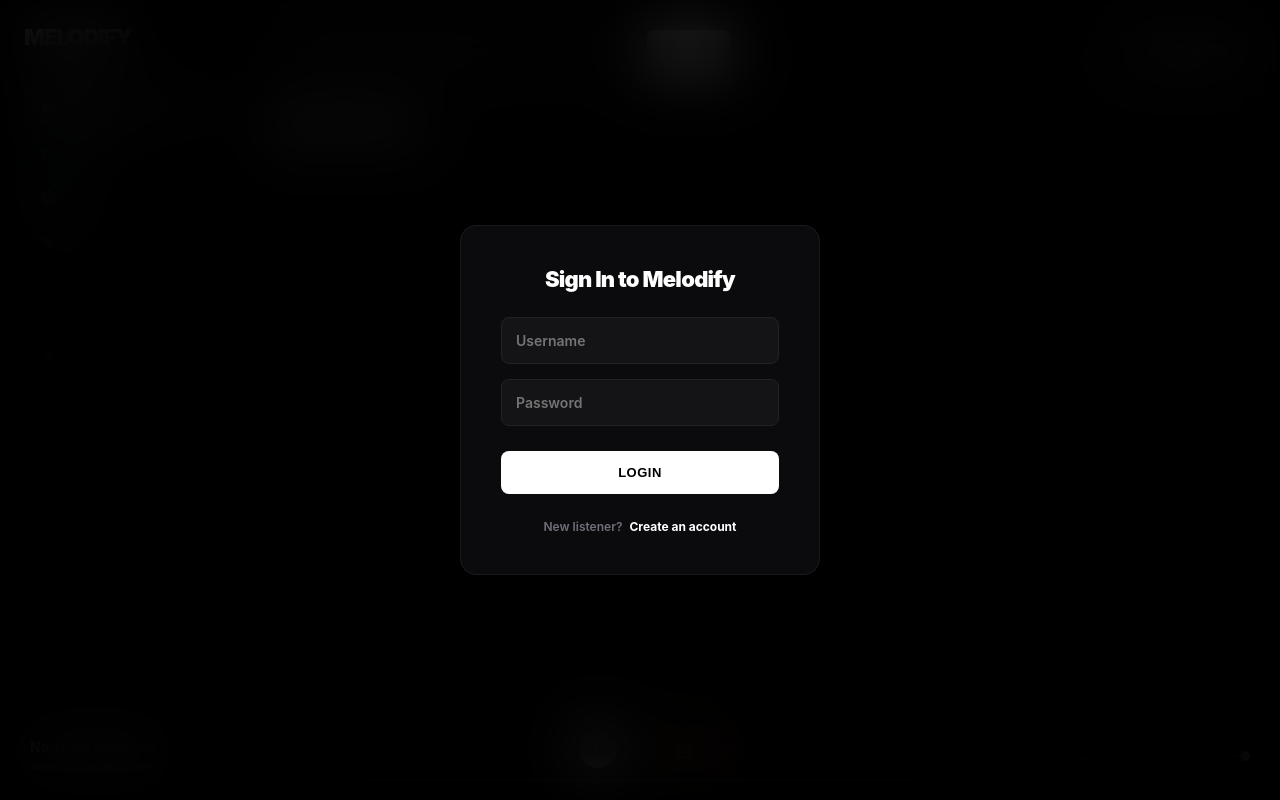
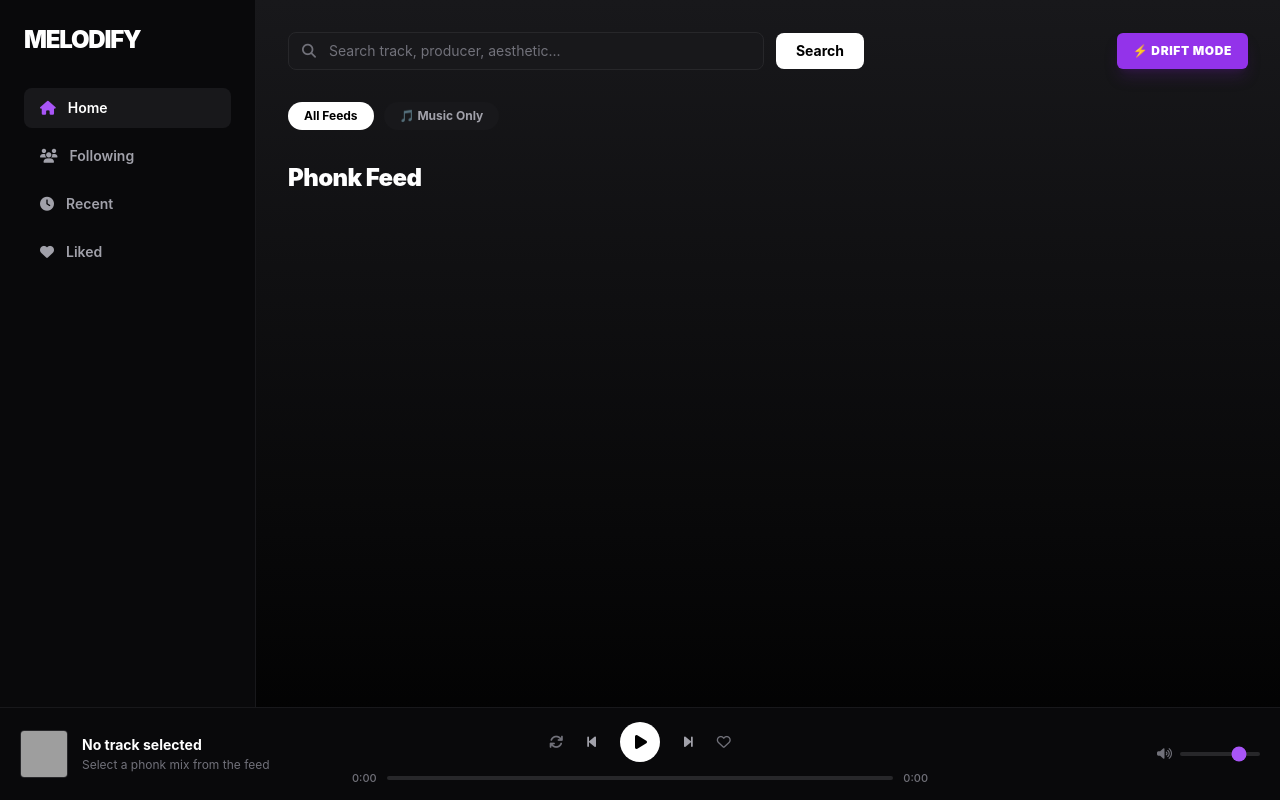
Before and after one commit to Melodify2014/melodify-app, a website: page public/index.html in a window 1280 px wide. Drawn offline with nearby package versions, Linux system fonts and the light colour scheme; grey boxes are pictures that could not be loaded.

Commit message:
Update index.html

```diff
--- a/public/index.html
+++ b/public/index.html
@@ -3,98 +3,134 @@
 <head>
     <meta charset="UTF-8">
     <meta name="viewport" content="width=device-width, initial-scale=1.0">
-    <title>Melodify // Phonk Audio Deck</title>
+    <title>Melodify - Phonk Streaming</title>
+    <script src="https://cdn.tailwindcss.com"></script>
+    <link rel="stylesheet" href="https://cdnjs.cloudflare.com/ajax/libs/font-awesome/6.4.0/css/all.min.css">
     <link rel="stylesheet" href="styles.css">
 </head>
-<body>
+<body class="bg-black text-white min-h-screen antialiased flex overflow-hidden">
 
-    <div id="auth-overlay" class="auth-modal">
-        <div class="auth-box">
-            <h2 id="auth-title">Sign In to Melodify</h2>
-            <div id="auth-error" class="auth-error-msg"></div>
-            <input type="text" id="auth-user" placeholder="Username">
-            <input type="password" id="auth-pass" placeholder="Password">
-            <button onclick="handleAuthSubmit()" id="auth-submit-btn" class="auth-main-btn">LOGIN</button>
-            <p class="auth-toggle-text">
-                <span id="auth-switch-prompt">New listener?</span>
-                <a href="#" onclick="toggleAuthMode()" id="auth-switch-link">Create an account</a>
-            </p>
+    <aside class="w-64 bg-zinc-950 p-6 flex flex-col justify-between border-r border-zinc-900 select-none">
+        <div class="space-y-8">
+            <h1 class="text-2xl font-black tracking-tighter text-white">MELODIFY</h1>
+            <nav class="space-y-2">
+                <a href="#" id="nav-home" class="flex items-center gap-3 text-sm font-semibold text-white bg-zinc-900 px-4 py-2.5 rounded-lg transition-all">
+                    <i class="fa-solid fa-house text-purple-500"></i> Home
+                </a>
+                <a href="#" id="nav-following" class="flex items-center gap-3 text-sm font-semibold text-zinc-400 hover:text-white px-4 py-2.5 transition-colors">
+                    <i class="fa-solid fa-users"></i> Following
+                </a>
+                <a href="#" id="nav-recent" class="flex items-center gap-3 text-sm font-semibold text-zinc-400 hover:text-white px-4 py-2.5 transition-colors">
+                    <i class="fa-solid fa-clock"></i> Recent
+                </a>
+                <a href="#" id="nav-liked" class="flex items-center gap-3 text-sm font-semibold text-zinc-400 hover:text-white px-4 py-2.5 transition-colors">
+                    <i class="fa-solid fa-heart"></i> Liked
+                </a>
+            </nav>
+        </div>
+        <div class="space-y-4 pt-4 border-t border-zinc-900">
+            <p class="text-xs text-zinc-500 font-medium">Connected: melodify owner</p>
+            <button class="w-full text-left text-sm font-semibold text-red-500 hover:text-red-400 flex items-center gap-2 transition-colors">
+                <span class="w-2 h-2 bg-red-500 rounded-full animate-pulse"></span> Disconnect
+            </button>
+        </div>
+    </aside>
+
+    <main class="flex-1 bg-gradient-to-b from-zinc-900 to-black p-8 pb-32 overflow-y-auto h-screen">
+        <header class="flex items-center justify-between mb-8 gap-4">
+            <div class="flex items-center gap-3 flex-1 max-w-xl">
+                <div class="relative w-full">
+                    <i class="fa-solid fa-magnifying-glass absolute left-3.5 top-1/2 -translate-y-1/2 text-zinc-500 text-sm"></i>
+                    <input
+                        type="text"
+                        id="search-input"
+                        placeholder="Search track, producer, aesthetic..."
+                        class="w-full bg-zinc-900 border border-zinc-800 rounded-lg pl-10 pr-4 py-2 text-sm text-white placeholder-zinc-500 focus:outline-none focus:border-purple-500 transition-colors"
+                    >
+                </div>
+                <button id="search-btn" class="bg-white text-black px-5 py-2 rounded-lg text-sm font-bold hover:bg-zinc-200 transition-colors">
+                    Search
+                </button>
+            </div>
+            <button class="bg-purple-600 hover:bg-purple-700 text-white font-black text-xs tracking-wider uppercase px-4 py-2.5 rounded-md shadow-lg shadow-purple-900/30 transition-all transform active:scale-95">
+                ⚡ DRIFT MODE
+            </button>
+        </header>
+
+        <div class="flex items-center gap-2.5 mb-8">
+            <button id="filter-all" class="px-4 py-1.5 text-xs font-bold rounded-full transition-colors bg-white text-black">
+                All Feeds
+            </button>
+            <button id="filter-music" class="px-4 py-1.5 text-xs font-bold rounded-full transition-colors bg-zinc-900 text-zinc-400 hover:text-white">
+                🎵 Music Only
+            </button>
+        </div>
+
+        <section class="space-y-6">
+            <h2 id="feed-heading" class="text-2xl font-black tracking-tight text-white capitalize">phonk feed</h2>
+            <div id="tracks-grid" class="grid grid-cols-2 sm:grid-cols-3 md:grid-cols-4 lg:grid-cols-5 xl:grid-cols-6 gap-4">
+                </div>
+        </section>
+    </main>
+
+    <div class="fixed bottom-0 left-0 right-0 bg-zinc-950 border-t border-zinc-900 px-5 py-3.5 flex items-center justify-between z-50 select-none">
+        <div class="flex items-center gap-3.5 w-1/4 min-w-[200px]">
+            <img
+                id="player-thumb"
+                src="https://images.unsplash.com/photo-1614613535308-eb5fbd3d2c17?q=80&w=100"
+                alt="Track Thumbnail"
+                class="w-12 h-12 rounded object-cover border border-zinc-800"
+            />
+            <div class="overflow-hidden">
+                <h4 id="player-title" class="text-white text-sm font-bold truncate">No track selected</h4>
+                <p id="player-producer" class="text-zinc-500 text-xs truncate mt-0.5">Select a phonk mix from the feed</p>
             </div>
         </div>
 
-    <div class="layout">
+        <div class="flex flex-col items-center gap-2 w-2/4 max-w-xl">
+            <div class="flex items-center gap-6">
+                <button id="player-loop-btn" class="text-zinc-500 hover:text-zinc-300 transition-colors text-sm focus:outline-none">
+                    <i class="fa-solid fa-arrows-rotate"></i>
+                </button>
 
-        <aside class="sidebar">
-            <div class="logo">MELODIFY</div>
-            <nav class="nav-menu">
-                <button onclick="showHome()" class="nav-btn active" id="btn-home">🏠 Home</button>
-                <button onclick="showFollowing()" class="nav-btn" id="btn-following">👥 Following</button>
-                <button onclick="showRecent()" class="nav-btn" id="btn-recent">🕒 Recent</button>
-                <button onclick="showLiked()" class="nav-btn" id="btn-liked">❤️ Liked</button>
+                <button class="text-zinc-400 hover:text-white transition-colors text-sm">
+                    <i class="fa-solid fa-backward-step"></i>
+                </button>
 
-                <hr style="border:0; border-top:1px solid #1a1a1c; margin:15px 0;">
+                <button id="player-play-btn" class="bg-white text-black p-2.5 rounded-full hover:scale-105 active:scale-95 transition-all flex items-center justify-center w-10 h-10">
+                    <i id="play-icon" class="fa-solid fa-play translate-x-[1px]"></i>
+                </button>
 
-                <div id="user-display-status" style="font-size:11px; padding:0 12px; color:var(--txt-dim); margin-bottom:8px; font-weight:600;">Guest Profile</div>
-                <button onclick="logout()" class="nav-btn" style="color:#ef4444;" id="btn-logout">🚪 Disconnect</button>
-            </nav>
-        </aside>
+                <button class="text-zinc-400 hover:text-white transition-colors text-sm">
+                    <i class="fa-solid fa-forward-step"></i>
+                </button>
 
-        <main class="content">
-            <header class="top-bar">
-                <div class="search-box">
-                    <input type="text" id="search-input" placeholder="Search track, producer, aesthetic..." onkeydown="if(event.key==='Enter') search()">
-                    <button onclick="search()">Search</button>
-                </div>
-                <button class="drift-toggle-btn" onclick="toggleDriftMode()">⚡ DRIFT MODE</button>
-            </header>
-
-            <h1 id="view-title" class="section-title">phonk feed</h1>
-            <div id="grid" class="media-grid"></div>
-        </main>
+                <button id="player-like-btn" class="text-zinc-500 hover:text-zinc-300 transition-colors text-sm focus:outline-none">
+                    <i id="like-icon" class="fa-regular fa-heart"></i>
+                </button>
             </div>
 
-    <div class="drift-workspace">
-        <div id="drift-bg" class="drift-bg-blur"></div>
-        <div class="drift-overlay-dim"></div>
-        <button class="exit-drift-btn" onclick="toggleDriftMode()">✕ Close Engine Screen</button>
-
-        <div class="drift-center-deck">
-            <div id="viz-container" class="visualizer-bars"></div>
-            <h1 id="drift-title" class="drift-meta-title">No Track Active</h1>
-            <p id="drift-artist-display" class="drift-meta-artist">Select audio input streaming context</p>
+            <div class="flex items-center gap-2.5 w-full text-[11px] font-medium text-zinc-500">
+                <span id="track-time-current">0:00</span>
+                <div class="h-1 w-full bg-zinc-800 rounded-full cursor-pointer relative group transition-all">
+                    <div class="h-full bg-purple-500 rounded-full w-0 group-hover:bg-purple-400 transition-all"></div>
+                </div>
+                <span id="track-time-total">0:00</span>
             </div>
         </div>
 
-    <footer class="player-bar">
-        <div style="position: absolute; width:0; height:0; opacity:0; pointer-events: none;">
-            <div id="yt-player"></div>
-        </div>
-
-        <div class="p-left">
-            <div id="p-title" class="p-title-text">No Track Selected</div>
-            <div id="p-artist" class="p-artist-text">Select streaming context</div>
-        </div>
-
-        <div class="p-center">
-            <div class="player-controls">
-                <button onclick="playPrev()" class="ctrl-btn">⏮</button>
-                <button onclick="togglePlay()" id="play-btn" class="ctrl-btn main-play">PLAY</button>
-                <button onclick="playNext()" class="ctrl-btn">⏭</button>
-                <button onclick="toggleLoop()" id="loop-btn" class="ctrl-btn option-btn">🔁</button>
-                <button onclick="toggleLikeCurrent()" id="p-like-btn" class="ctrl-btn option-btn">❤️</button>
-            </div>
-            <div class="progress-container" onclick="seek(event)">
-                <div id="progress-bar" class="progress-fill"></div>
+        <div class="flex items-center gap-2 w-1/4 justify-end min-w-[120px]">
+            <i class="fa-solid fa-volume-high text-zinc-500 text-xs"></i>
+            <input
+                type="range"
+                min="0"
+                max="100"
+                value="80"
+                class="w-20 accent-purple-500 h-1 bg-zinc-800 rounded-lg appearance-none cursor-pointer"
+            >
         </div>
     </div>
 
-        <div class="p-right">
-            <span style="font-size:12px; opacity:0.5;">🔊 Volume</span>
-            <input type="range" min="0" max="100" value="100" class="vol-slider" oninput="changeVolume(this.value)">
-        </div>
-    </footer>
-
-    <script src="https://www.youtube.com/iframe_api"></script>
     <script src="app.js"></script>
 </body>
 </html>
```
Lines whose indentation alone changed are shown as unchanged.
